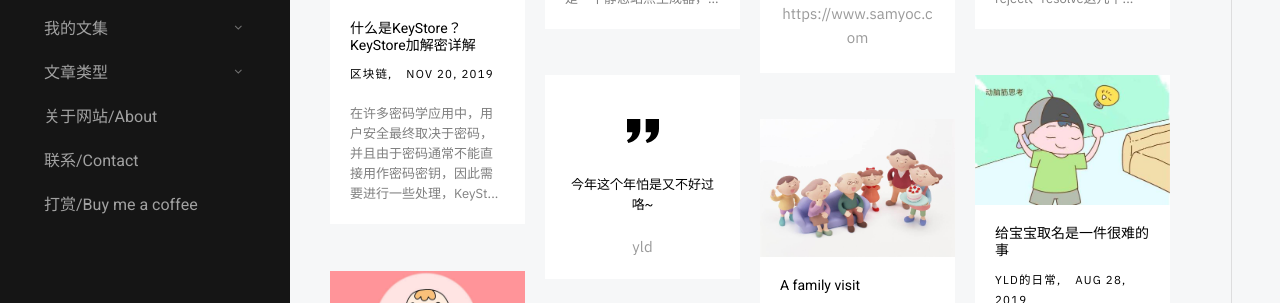
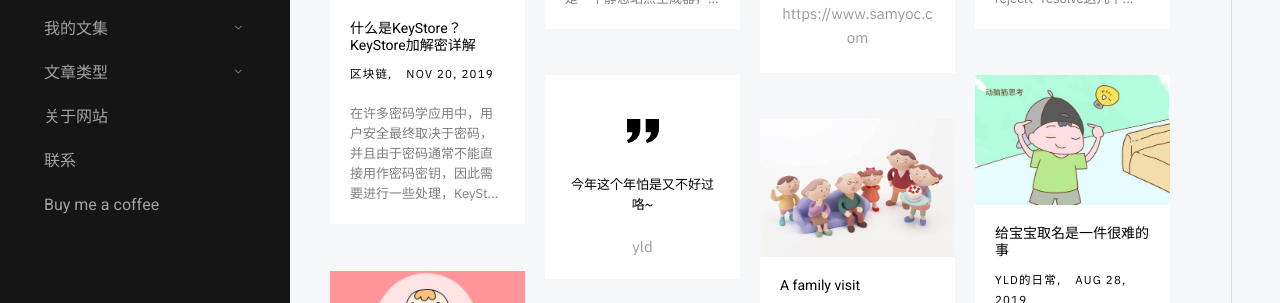
Before and after one commit to aiyld/yldblog, a Jekyll site: the page built from index.html, in a window 1280 px wide. Shown: the part 222-525 px from the top of the page. Built offline with Jekyll 4.4.1, drawn with Linux system fonts in a browser that asks for light colours; the list of posts is cut into pages by our own code; comment, search, counter and statistics services are not loaded.

Commit message:
feat: 修改目录

```diff
--- a/_includes/menu-header.html
+++ b/_includes/menu-header.html
@@ -89,9 +89,9 @@
           {% endfor %}
         </ul>
       </li>
-      <li><a href="/about.html" title="">关于网站/About</a></li>
-      <li><a href="/contact.html" title="">联系/Contact</a></li>
-      <li><a href="/buy-me-a-coffee.html" title="">打赏/Buy me a coffee</a></li>
+      <li><a href="/about.html" title="">关于网站</a></li>
+      <li><a href="/contact.html" title="">联系</a></li>
+      <li><a href="/buy-me-a-coffee.html" title="">Buy me a coffee</a></li>
     </ul> <!-- end header__nav -->
 
     <ul class="header__social flex-wrap">
```
